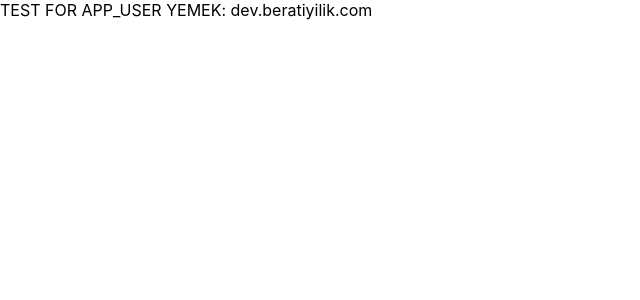
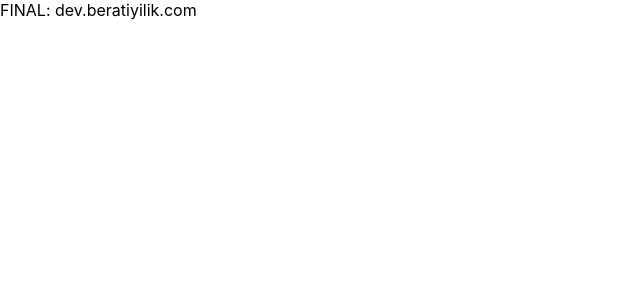
Before and after one commit to beratiyilik/dev.beratiyilik.com, a Next.js app: page / in a window 1280 px wide. Shown: the top 300 px of the page, without its empty margins (0-640 px from the left). Built offline with nearby package versions, Linux system fonts and the light colour scheme.

Commit message:
deploy test 42

```diff
--- a/pages/index.tsx
+++ b/pages/index.tsx
@@ -25,7 +25,7 @@ const Home: NextPage = () => {
   const error: Error = result.error;
   return (
     <div >
-      {`TEST FOR APP_USER YEMEK:  ${data?.name}`}
+      {`FINAL:  ${data?.name}`}
     </div>
   )
 }
```
